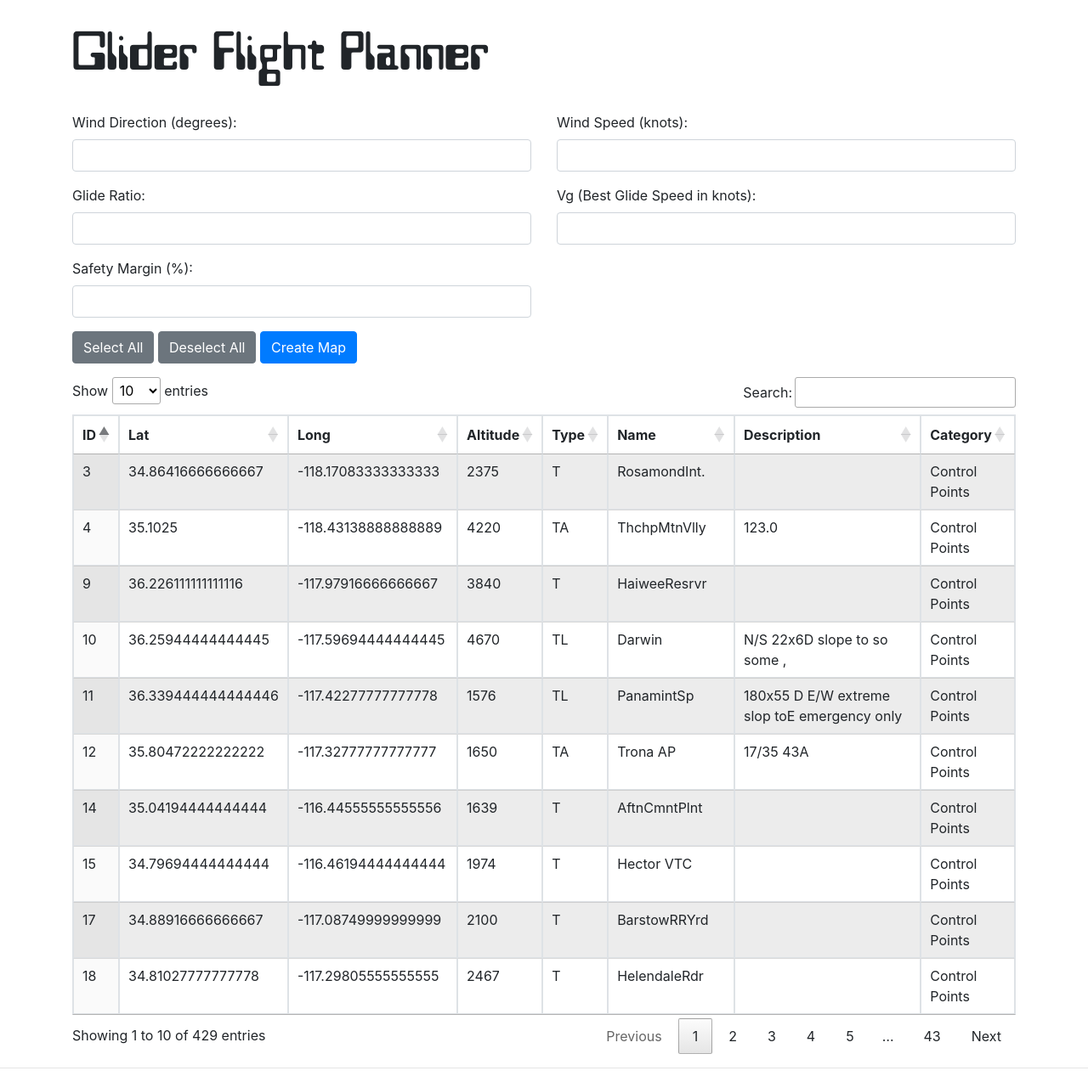
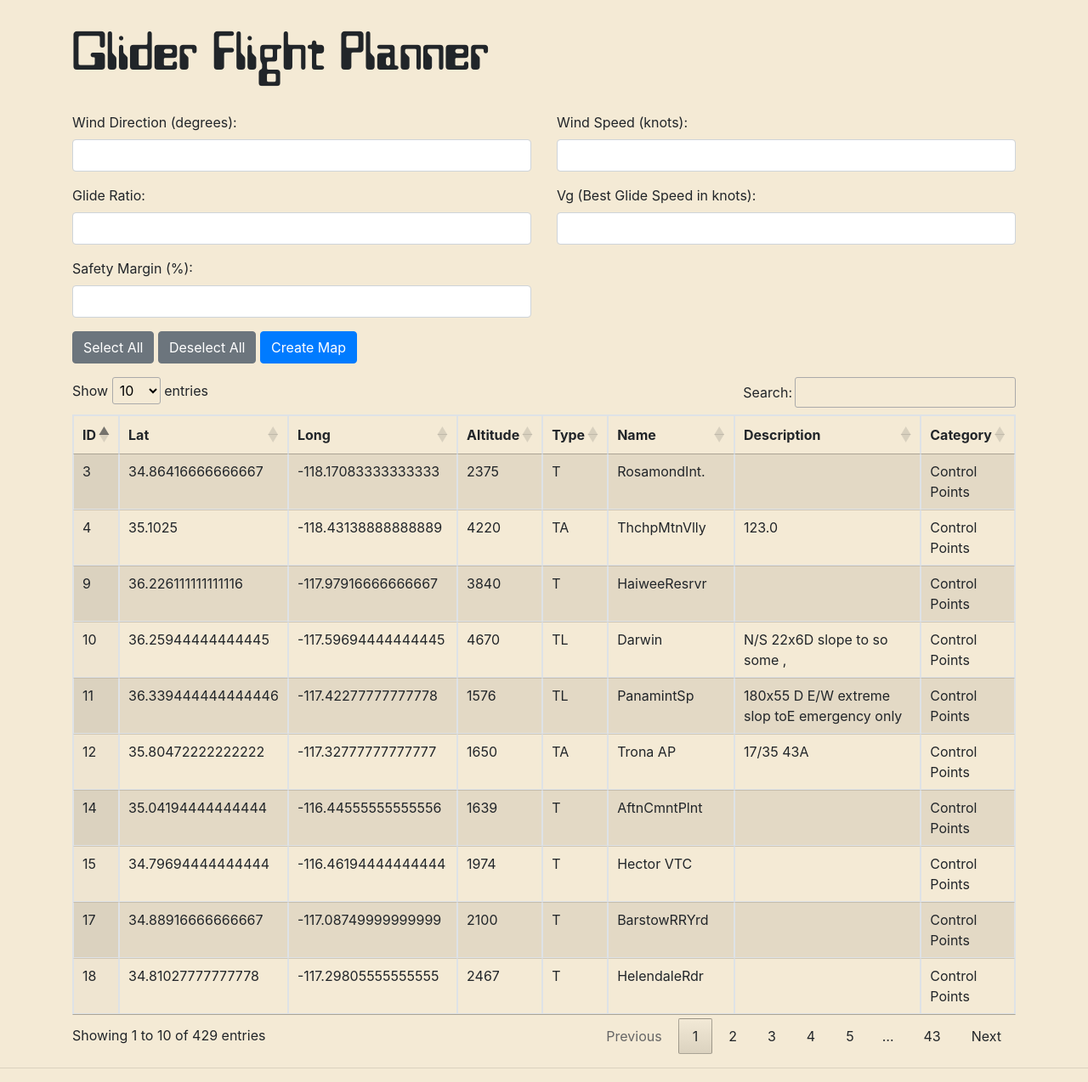
Before and after one commit to AlexCodeGlider/gliderFlightPlanner, a Flask app: page / in a window 1280 px wide. Shown: the whole page at 85% size. Run offline with Flask 3, Linux system fonts and the light colour scheme; some libraries are stand-ins or nearby versions.

Commit message:
Background color

```diff
--- a/static/css/styles.css
+++ b/static/css/styles.css
@@ -7,3 +7,7 @@
     font-family: 'Westminster', sans-serif; /* Fallback to sans-serif if Westminster doesn't load */
     font-size: 70px;
 }
+
+body {
+    background-color: #F4EAD5;
+}
```
